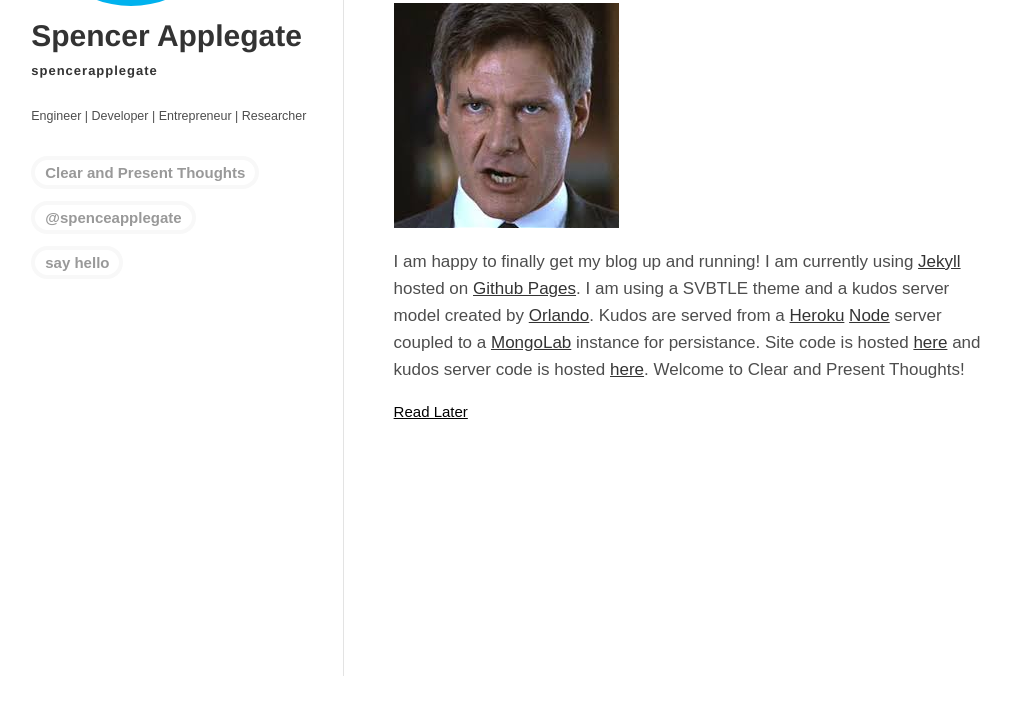
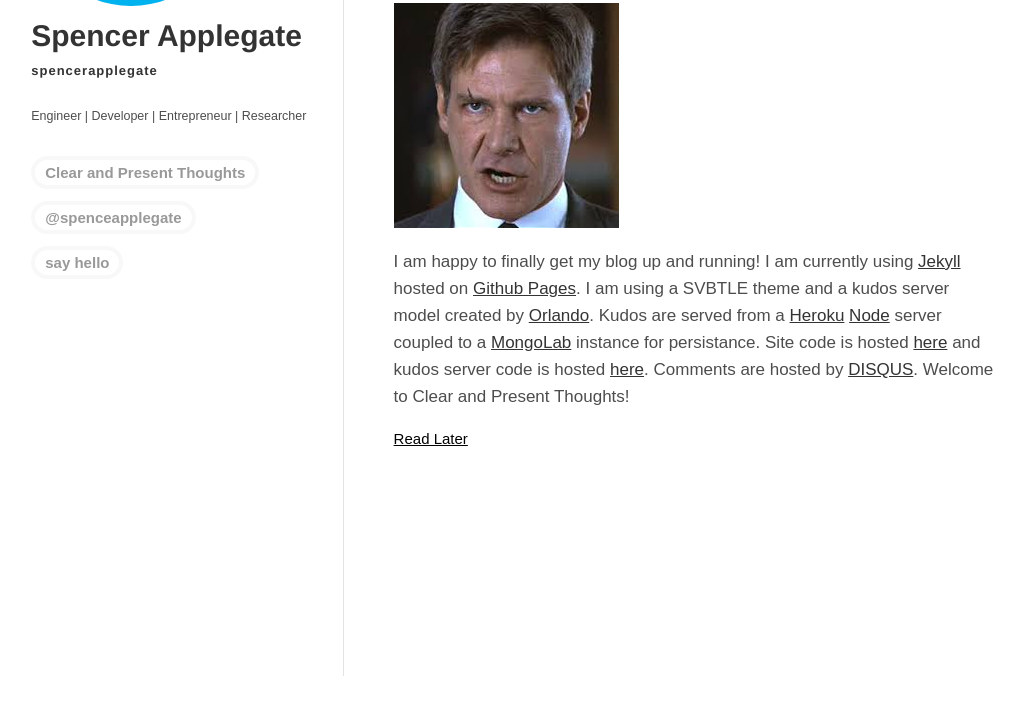
Before and after one commit to scorcoran33/spencerapplegate.github.io, a Jekyll site: the page built from _posts/2014-03-02-welcome-to-my-blog.markdown, in a window 1280 px wide, cut to the strip 224-930 px from the top of the page. Shown: the whole strip, without its empty margins (2-1026 px from the left). Built offline with Jekyll 4.4.1, drawn with Linux system fonts in a browser that asks for light colours; Markdown is read by kramdown in place of the engine named in the settings.

Commit message:
Added DISQUS explanation to first post

```diff
--- a/_posts/2014-03-02-welcome-to-my-blog.markdown
+++ b/_posts/2014-03-02-welcome-to-my-blog.markdown
@@ -8,4 +8,4 @@ customid: 15izxdaboyocphwuub6cn
 
 ![Clear and Present Thoughts]({{ site.url }}/assets/images/clear_and_present_danger.jpg)
 
-I am happy to finally get my blog up and running!  I am currently using [Jekyll](http://jekyllrb.com/) hosted on [Github Pages](http://pages.github.com/).  I am using a SVBTLE theme and a kudos server model created by [Orlando](https://github.com/orlando).  Kudos are served from a [Heroku](https://www.heroku.com) [Node](http://nodejs.org/) server coupled to a [MongoLab](https://mongolab.com) instance for persistance.  Site code is hosted [here](https://github.com/spencerapplegate/spencerapplegate.github.io) and kudos server code is hosted [here](https://github.com/spencerapplegate/kudos-server).  Welcome to Clear and Present Thoughts!
+I am happy to finally get my blog up and running!  I am currently using [Jekyll](http://jekyllrb.com/) hosted on [Github Pages](http://pages.github.com/).  I am using a SVBTLE theme and a kudos server model created by [Orlando](https://github.com/orlando).  Kudos are served from a [Heroku](https://www.heroku.com) [Node](http://nodejs.org/) server coupled to a [MongoLab](https://mongolab.com) instance for persistance.  Site code is hosted [here](https://github.com/spencerapplegate/spencerapplegate.github.io) and kudos server code is hosted [here](https://github.com/spencerapplegate/kudos-server).  Comments are hosted by [DISQUS](http://disqus.com).  Welcome to Clear and Present Thoughts!
```
